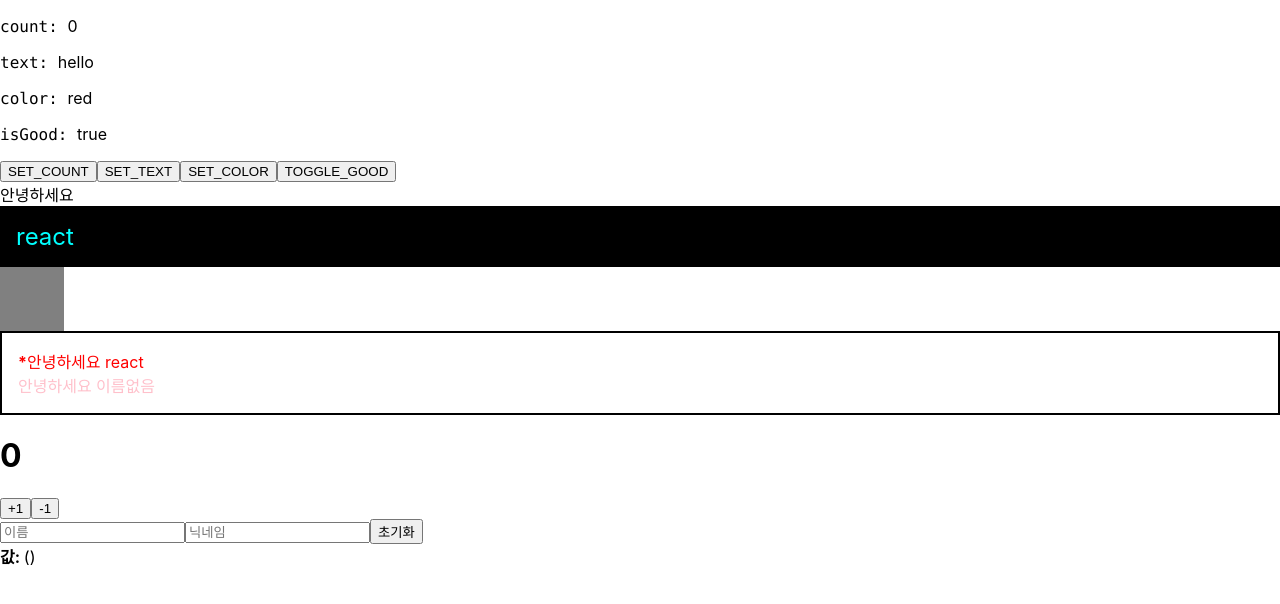
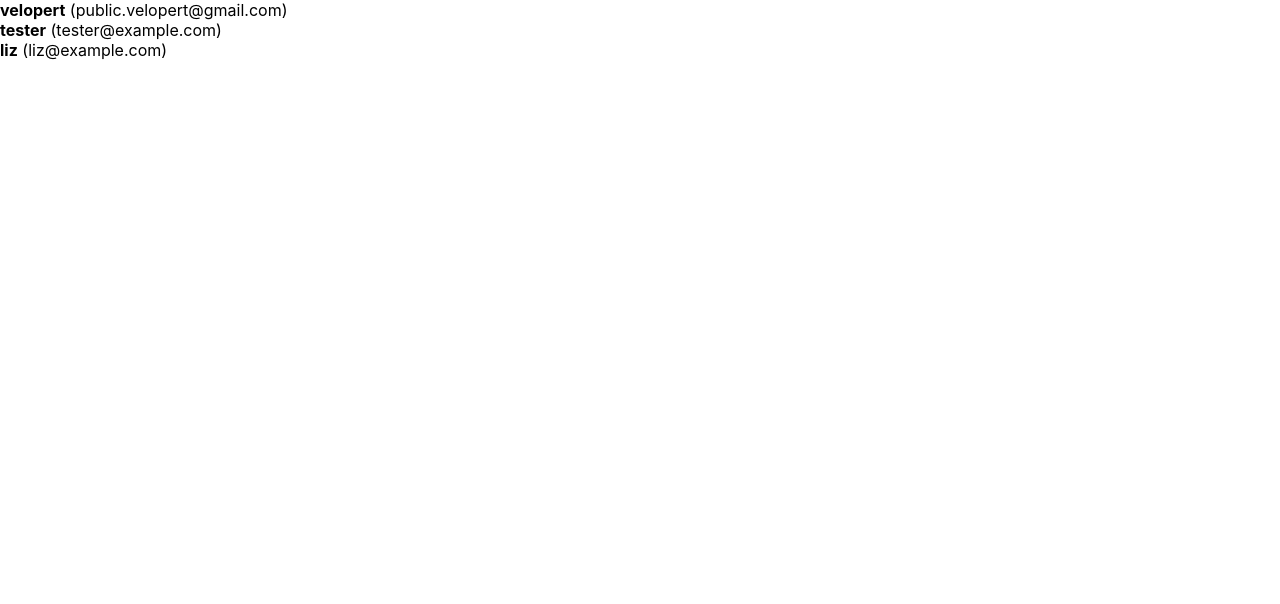
Before and after one commit to jellive/ts-react-tutorial, a React (Create React App) app: page / in a window 1280 px wide. Shown: the top 604 px of the page. Built offline with nearby package versions, Linux system fonts and the light colour scheme.

Commit message:
add userlist(loop render).

```diff
--- a/src/App.tsx
+++ b/src/App.tsx
@@ -9,6 +9,7 @@
 import Wrapper from './Wrapper'
 import Counter_State from './Counter_State'
 import InputSample from './InputSample'
+import UserList from './UserList'
 
 const App: React.FC = () => {
   const onClick = (name: string) => {
@@ -32,12 +33,12 @@
       <Counter/>
       <MyForm onSubmit={onSubmit}/> */}
       {/* <Counter/> */}
-      <SampleProvider>
+      {/* <SampleProvider>
         <ReducerSample/>
-      </SampleProvider>
+      </SampleProvider> */}
 
       {/* JS 시작 */}
-      <div>안녕하세요</div>
+      {/* <div>안녕하세요</div>
       <div style={style}>{name}</div>
       <div className="gray-box"/>
       <Wrapper>
@@ -45,7 +46,8 @@
         <Hello color="pink"/>
       </Wrapper>
       <Counter_State/>
-      <InputSample/>
+      <InputSample/> */}
+      <UserList/>
     </>
   );
 }
--- /dev/null
+++ b/src/UserList.tsx
@@ -0,0 +1,39 @@
+import React from 'react'
+
+function User({ user }: any) {
+    return (
+        <div>
+            <b>{user.username}</b> <span>({user.email})</span>
+        </div>
+    )
+}
+
+function UserList() {
+    const users = [
+        {
+            id: 1,
+            username: 'velopert',
+            email: 'public.velopert@gmail.com'
+        },
+        {
+            id: 2,
+            username: 'tester',
+            email: 'tester@example.com'
+        },
+        {
+            id: 3,
+            username: 'liz',
+            email: 'liz@example.com'
+        }
+    ]
+
+    return (
+        <div>
+            {users.map(user => (
+                <User user={user} key={user.id}/>
+            ))}
+        </div>
+    )
+}
+
+export default UserList
```
